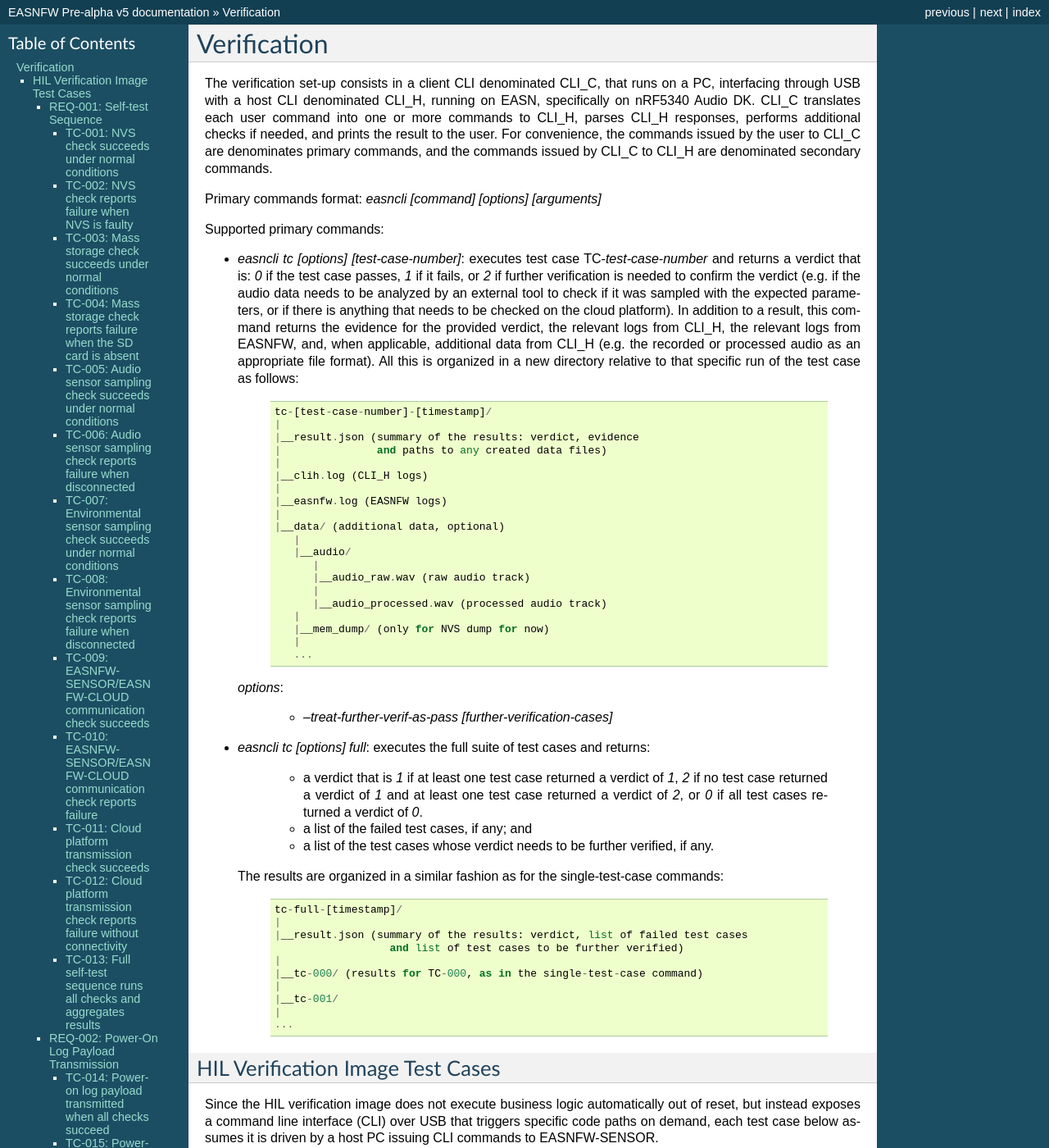
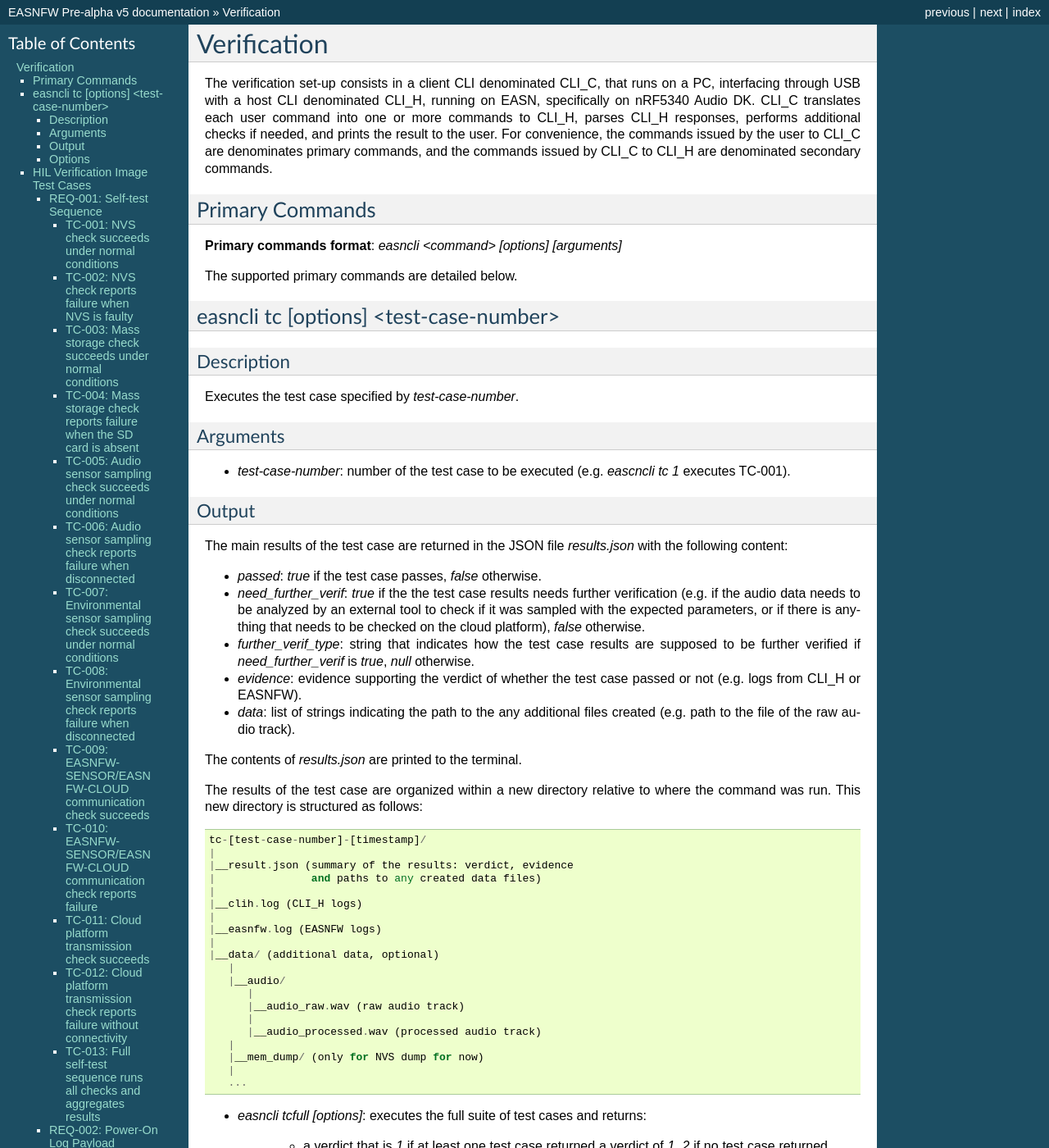
Before and after one commit to hslourenc/easnfw, a Sphinx documentation site: the page built from docs/sphinx/source/chapters/verification.rst, in a window 1280 px wide and 1400 px high. Shown: the whole window at 82% size. Built offline with Sphinx 7.4.7, drawn with Linux system fonts in a browser that asks for light colours; the version number could not be read and is left out; some of the changed text lies outside the part shown.

Commit message:
improve specs of easnclitc

```diff
--- a/docs/sphinx/source/chapters/verification.rst
+++ b/docs/sphinx/source/chapters/verification.rst
@@ -10,51 +10,77 @@ checks if needed, and prints the result to the user. For convenience, the
 commands issued by the user to CLI_C are denominates primary commands, and the
 commands issued by CLI_C to CLI_H are denominated secondary commands.
 
-Primary commands format: `easncli [command] [options] [arguments]`
+Primary Commands
+================
 
-Supported primary commands:
+**Primary commands format**: `easncli <command> [options] [arguments]`
 
-* `easncli tc [options] [test-case-number]`: executes test case
-  TC-`test-case-number` and returns a verdict that is: `0` if the test case
-  passes, `1` if it fails, or `2` if further verification is needed to confirm
-  the verdict (e.g. if the audio data needs to be analyzed by an external tool
+The supported primary commands are detailed below.
+
+easncli tc [options] <test-case-number>
+=======================================
+
+Description
+-----------
+
+Executes the test case specified by `test-case-number`.
+
+Arguments
+---------
+
+* `test-case-number`: number of the test case to be executed (e.g. `eascncli tc
+  1` executes TC-001).
+
+Output
+------
+
+The main results of the test case are returned in the JSON file `results.json`
+with the following content:
+
+* `passed`: `true` if the test case passes, `false` otherwise.
+* `need_further_verif`: `true` if the the test case results needs further
+  verification (e.g. if the audio data needs to be analyzed by an external tool
   to check if it was sampled with the expected parameters, or if there is
-  anything that needs to be checked on the cloud platform). In addition to a
-  result, this command returns the evidence for the provided verdict, the
-  relevant logs from CLI_H, the relevant logs from EASNFW, and, when
-  applicable, additional data from CLI_H (e.g. the recorded or processed audio
-  as an appropriate file format). All this is organized in a new directory
-  relative to that specific run of the test case as follows:
+  anything that needs to be checked on the cloud platform), `false` otherwise.
+* `further_verif_type`: string that indicates how the test case results are
+  supposed to be further verified if `need_further_verif` is `true`, `null`
+  otherwise.
+* `evidence`: evidence supporting the verdict of whether the test case passed
+  or not (e.g. logs from CLI_H or EASNFW).
+* `data`: list of strings indicating the path to the any additional files
+  created (e.g. path to the file of the raw audio track).
 
-   .. code-block::
+The contents of `results.json` are printed to the terminal.
 
-      tc-[test-case-number]-[timestamp]/
+The results of the test case are organized within a new directory relative to
+where the command was run. This new directory is structured as follows:
+
+.. code-block::
+
+   tc-[test-case-number]-[timestamp]/
+   |
+   |__result.json (summary of the results: verdict, evidence
+   |               and paths to any created data files)
+   |
+   |__clih.log (CLI_H logs)
+   |
+   |__easnfw.log (EASNFW logs)
+   |
+   |__data/ (additional data, optional)
       |
-      |__result.json (summary of the results: verdict, evidence
-      |               and paths to any created data files)
+      |__audio/
+         |
+         |__audio_raw.wav (raw audio track)
+         |
+         |__audio_processed.wav (processed audio track)
       |
-      |__clih.log (CLI_H logs)
+      |__mem_dump/ (only for NVS dump for now)
       |
-      |__easnfw.log (EASNFW logs)
-      |
-      |__data/ (additional data, optional)
-         |
-         |__audio/
-            |
-            |__audio_raw.wav (raw audio track)
-            |
-            |__audio_processed.wav (processed audio track)
-         |
-         |__mem_dump/ (only for NVS dump for now)
-         |
-         ...
-
-  `options`:
-
-   * `--treat-further-verif-as-pass [further-verification-cases]`
+      ...
 
 
-* `easncli tc [options] full`: executes the full suite of test cases and returns:
+* `easncli tcfull [options]`: executes the full suite of test cases and
+  returns:
 
    * a verdict that is `1` if at least one test case returned a verdict of `1`,
      `2` if no test case returned a verdict of `1` and at least one test case
@@ -80,7 +106,11 @@ Supported primary commands:
       |
       ...
 
+Options
+-------
 
+* `--treat-further-verif-as-fail`: treat a result where further verification is
+  needed as a failed test case, it is treated as a passed test case by default.
 
 HIL Verification Image Test Cases
 =================================
```
